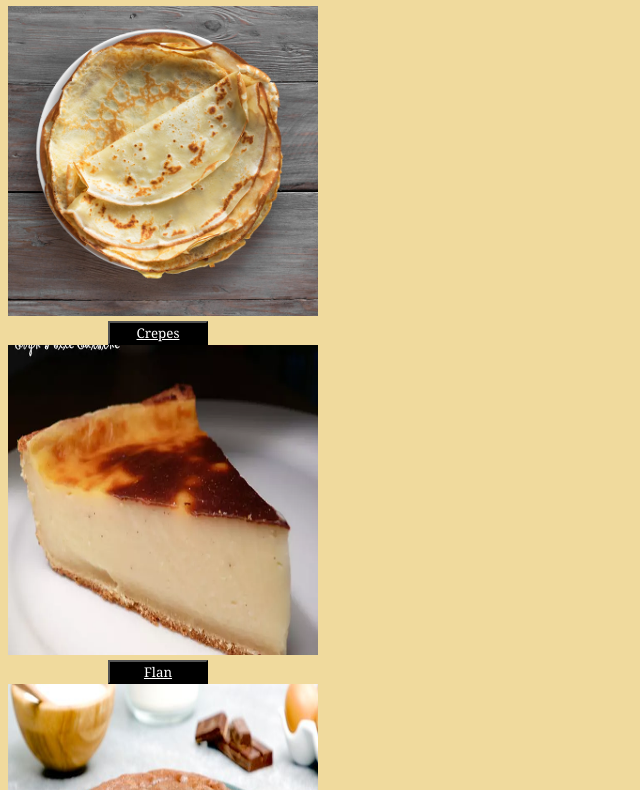
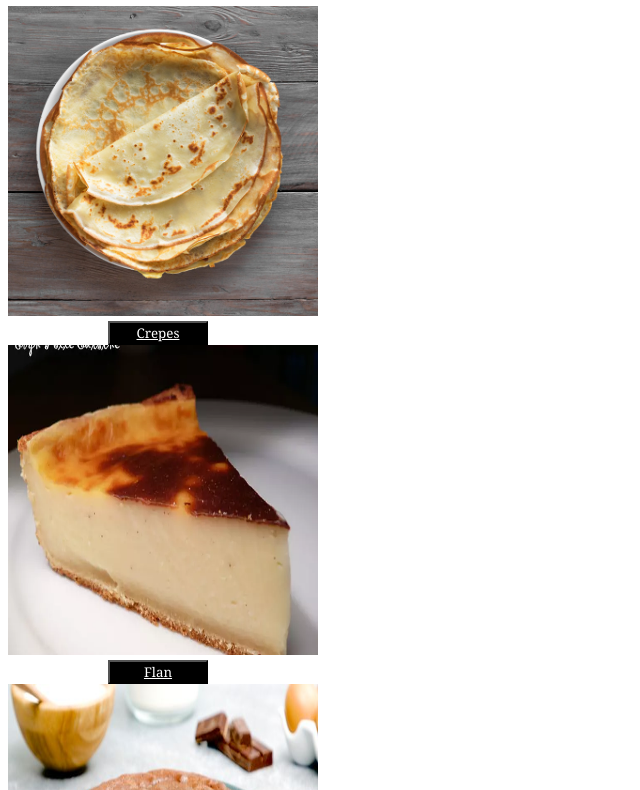
Before and after one commit to Neo-Glam/odin-recipes, a plain HTML site: page index.html in a window 1280 px wide. Shown: the part 80-870 px from the top of the page, without its empty margins (0-640 px from the left). Drawn offline with Linux system fonts and the light colour scheme.

Commit message:
change erreur couleur

```diff
--- a/styles/styles.css
+++ b/styles/styles.css
@@ -1,6 +1,6 @@
 * {
     font-family: Georgia, 'Times New Roman', Times, serif;
-    background-color: rgb(240, 218, 157)
+    background-color: rgb(255, 255, 255)
 }
 
 h1 {
```
